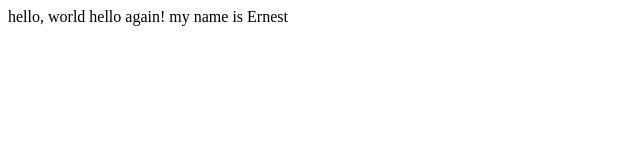
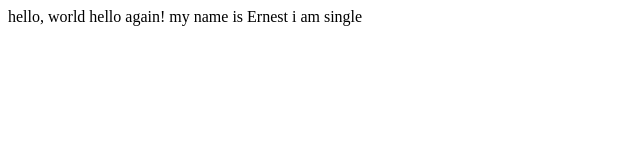
Before and after one commit to ernyfred/lecture01, a plain HTML site: page helloernest.html in a window 1280 px wide. Shown: the full height of the page, 0-640 px from the left. Drawn offline with Linux system fonts and the light colour scheme.

Commit message:
Update helloernest.html

```diff
--- a/helloernest.html
+++ b/helloernest.html
@@ -4,6 +4,6 @@
   <title>My Webpage!</title>
   </head>
   <body>
-    hello, world hello again! my name is Ernest
+    hello, world hello again! my name is Ernest i am single
     </body>
     </html>
```
